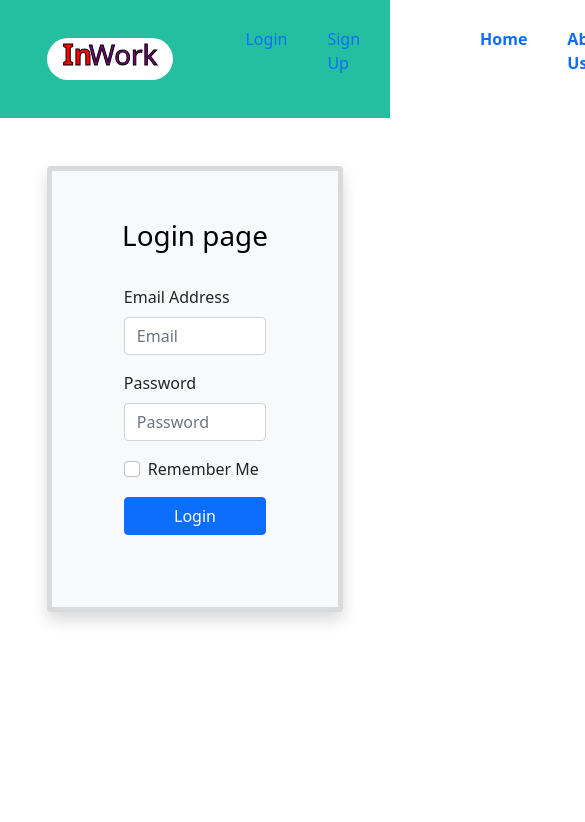
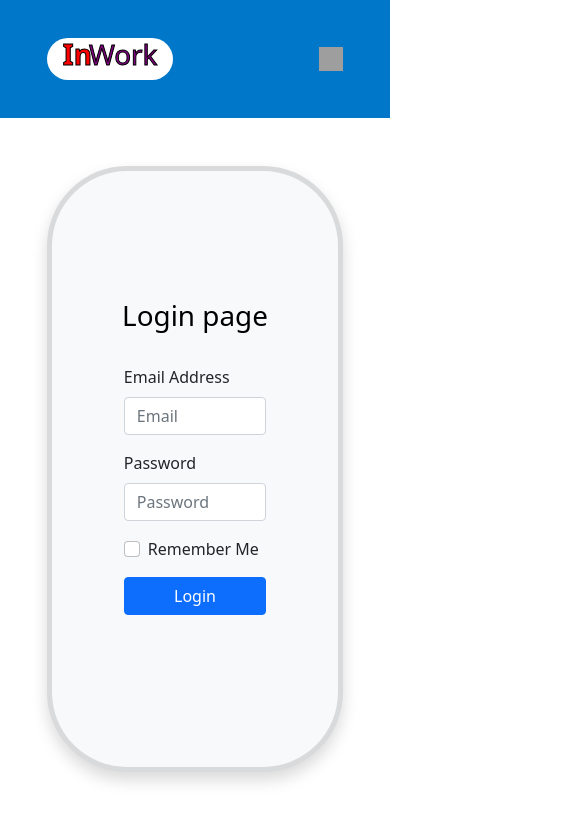
Before and after one commit to eugen1701/platforma, a React (Create React App) app: page / in a window 390 px wide. Shown: the top 822 px of the page, 585 px wide, since content can reach past the window. Built offline with nearby package versions, Linux system fonts and the light colour scheme; grey boxes are pictures that could not be loaded.

Commit message:
At most done with the mobile menu

```diff
--- a/package.json
+++ b/package.json
@@ -11,6 +11,7 @@
     "@types/react": "^17.0.43",
     "@types/react-dom": "^17.0.14",
     "bootstrap": "^5.1.3",
+    "bootstrap-icons": "^1.8.1",
     "react": "^18.0.0",
     "react-bootstrap": "^2.2.3",
     "react-dom": "^18.0.0",
--- a/src/App.tsx
+++ b/src/App.tsx
@@ -4,6 +4,7 @@ import {BrowserRouter, Route, Routes} from "react-router-dom";
 import {AuthPage} from "./pages/auth-page/AuthPage";
 import {Header} from "./components/header/Header";
 import 'bootstrap/dist/css/bootstrap.min.css';
+import {Signup} from "./components/auth/signup/signup";
 
 const App: React.FC = () => {
   return <BrowserRouter>
@@ -12,6 +13,7 @@ const App: React.FC = () => {
       <div id="app__routes">
         <Routes>
           <Route path="/" element={<AuthPage/>}/>
+          <Route path="/signup" element={<Signup/>}/>
         </Routes>
       </div>
     </div>
--- a/src/assets/shared_sass/_variables.scss
+++ b/src/assets/shared_sass/_variables.scss
@@ -1 +1,2 @@
 $header-height: 14vh;
+$erasmus-colour: #0077c9;
--- a/src/components/auth/login/Login.scss
+++ b/src/components/auth/login/Login.scss
@@ -1,11 +1,11 @@
-#login {
-  display: grid;
-  position: relative;
-  border-style: solid;
-  border-radius: 10em;
-  padding: 10em 0 10em 0;
-  margin: 0 20em 0 20em;
-}
+//#login {
+//  display: grid;
+//  position: relative;
+//  border-style: solid;
+//  border-radius: 10em;
+//  padding: 10em 0 10em 0;
+//  margin: 0 20em 0 20em;
+//}
 #login__heading {
   position: center;
   text-align: center;
@@ -14,3 +14,9 @@
 #login-button {
 
 }
+
+#card {
+  border-radius: 5em;
+  padding-top: 5em;
+  padding-bottom: 5em;
+}
--- a/src/components/auth/signup/signup.tsx
+++ b/src/components/auth/signup/signup.tsx
@@ -11,6 +11,7 @@ export const Signup: React.FC = () => {
       <h1 id="signup__heading" className="text-black text-large">
         Register page
       </h1>
+        <h1>Under progress...</h1>
 
       <br />
 
--- a/src/components/header/Header.scss
+++ b/src/components/header/Header.scss
@@ -4,7 +4,21 @@
   display: flex;
   align-items: center;
   height: $header-height;
-  background: #24bfa0;
+  background: $erasmus-colour;
+  place-content: space-between;
+
+  #hamburger-menu{
+    cursor: pointer;
+
+  }
+
+  #header__right-side {
+    display: none;
+  }
+
+}
+#mobile-nav {
+  display: none;
 }
 
 #header__nav-buttons {
@@ -33,3 +47,23 @@
   align-items: center;
   margin-left: auto;
 }
+
+#mobile-nav.menu-btn {
+  display: block !important;
+  border: 10px;
+  border-color: red;
+}
+
+#mobile-nav {
+  position: fixed;
+  z-index: 999;
+  width: 66%;
+  right: 0;
+  top: 0;
+  background: #20272e;
+  height: 100vh;
+  padding: 1em;
+  button {
+
+  }
+}
--- a/src/components/header/Header.tsx
+++ b/src/components/header/Header.tsx
@@ -1,26 +1,94 @@
 import React from "react";
-import {Logo} from "../logo/Logo";
-import {Link} from "react-router-dom";
-import "./Header.scss"
+import { Logo } from "../logo/Logo";
+import { Link } from "react-router-dom";
+import "./Header.scss";
 
 export const Header: React.FC = () => {
-    return <header id="header">
-        <div id="header__left-side">
-            {<Logo/>}
-        </div>
+  return (
+    <header id="header" className="d-flex justify-content-sm-between">
+      <div id="header__left-side">{<Logo />}</div>
+
+      <img
+        src="/open-iconic/svg/menu.svg"
+        id="hamburger-menu"
+        alt="Open Navigation"
+        className="navbar-toggler-icon"
+        data-toggle="dropdown"
+        aria-haspopup="true"
+        aria-expanded="false"
+        onClick={() => {
+          document.getElementById("mobile-nav")!.classList.add("menu-btn");
+        }}
+      />
+
+      <nav
+        id="mobile-nav"
+        className="dropdown-menu"
+        aria-labelledby="hamburger-menu"
+      >
+        ul
+        <button
+          onClick={() => {
+            console.log("daf");
+            document.getElementById("mobile-nav")!.classList.remove("menu-btn");
+          }}
+        >
+          <img src="/open-iconic/svg/x.svg" alt="Close Navigation" />
+        </button>
+        <button className="dropdown-item" type="button">
+          <Link to="/login" className="text-dark">
+            Login
+          </Link>
+        </button>
+        <button className="dropdown-item" type="button">
+          Sign up
+        </button>
+        <button className="dropdown-item" type="button">
+          About us
+        </button>
+      </nav>
 
       <div id="header__right-side">
+        <nav>
           <ul id="header__nav-buttons" className="ul flex-pull-right">
-                <li><Link to="/login" className="button-no-background button-small link">Login</Link></li>
-                <li><Link to="/" className="button-green-neutral button-small link">Sign Up</Link> </li>
+            <li>
+              <Link to="/login" className="text-dark">
+                Login
+              </Link>
+            </li>
+            <li>
+              <Link to="/" className="text-dark">
+                Sign Up
+              </Link>
+            </li>
+            <li>
+              <Link to="/" className="text-dark">
+                Home
+              </Link>
+            </li>
+            <li>
+              <Link to="/" className="text-dark">
+                About Us
+              </Link>
+            </li>
           </ul>
+        </nav>
 
         <nav id="header__nav" className="flex-row">
           <ul id="header__nav-links" className="ul">
-                    <li><Link to="/" className="link text-bold">Home</Link></li>
-                    <li><Link to="/" className="link text-bold">About Us</Link></li>
+            <li>
+              <Link to="/" className="text-dark">
+                Home
+              </Link>
+            </li>
+            <li>
+              <Link to="/" className="text-dark">
+                About Us
+              </Link>
+            </li>
           </ul>
         </nav>
       </div>
     </header>
-}
+  );
+};
```
Also changed, not shown: 1 other file (tests, documents, lock files or other folders). Lines whose indentation alone changed are shown as unchanged.
